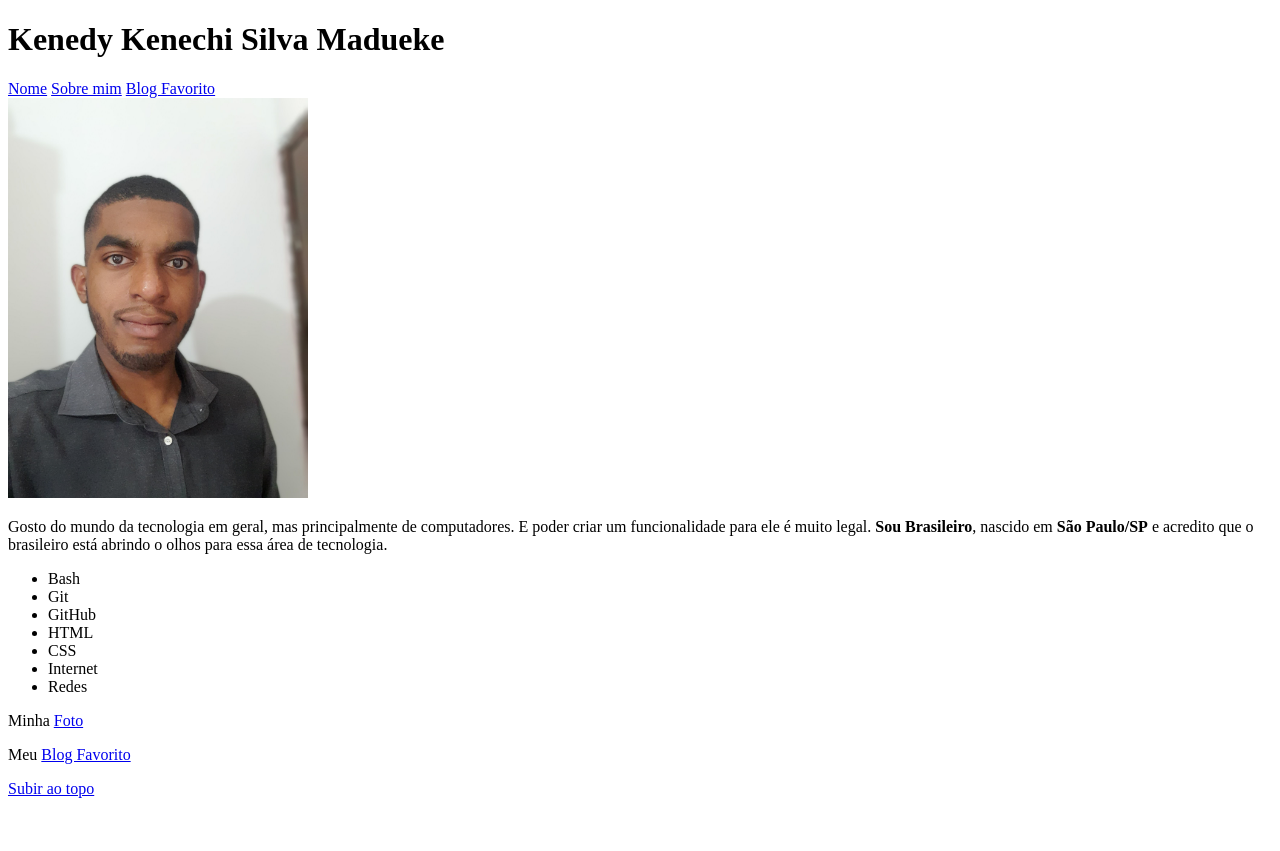
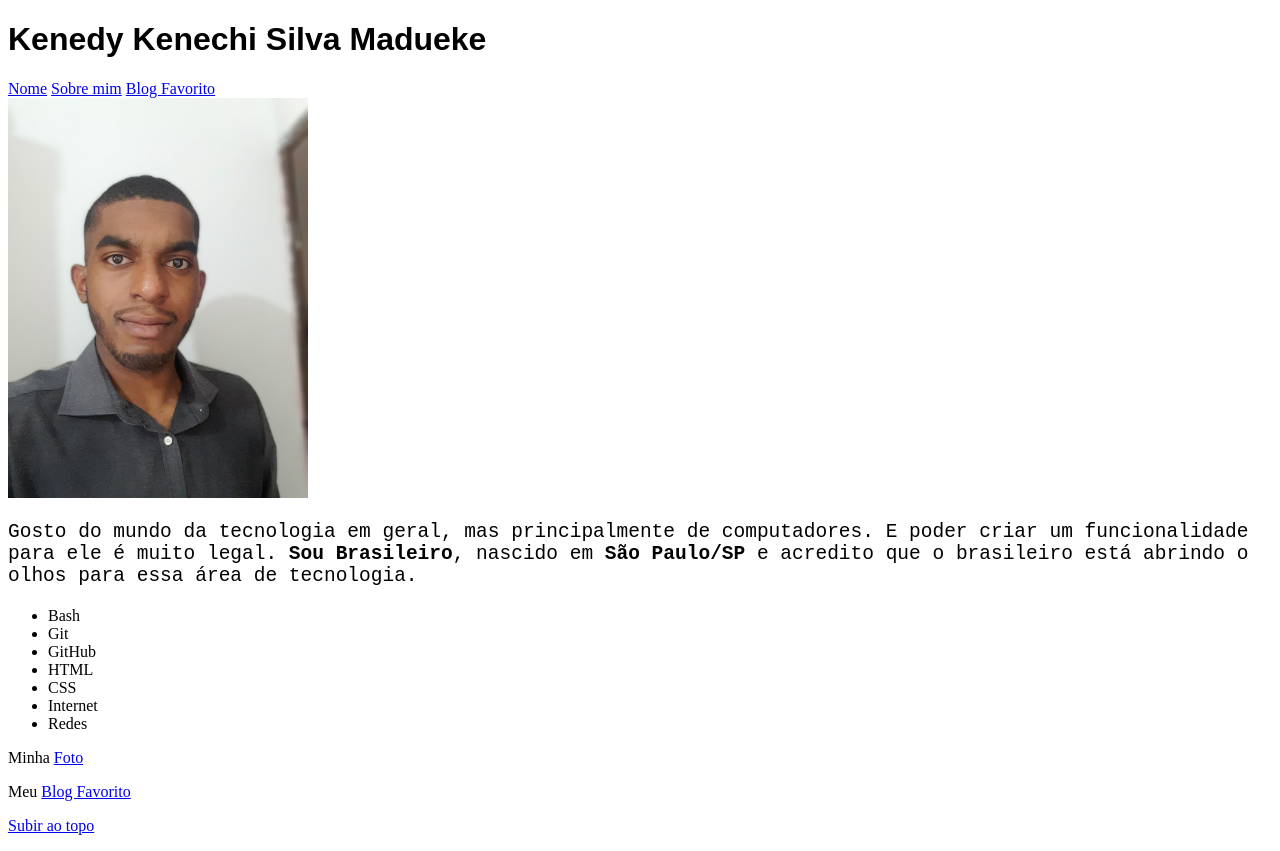
Before and after one commit to Kemadu/Kemadu.github.io, a plain HTML site: page index.html in a window 1280 px wide. Before the commit the page ends 814 px from the top, so only its background shows below. Drawn offline with Linux system fonts and the light colour scheme.

Commit message:
Fonte do nome e descricao nova

```diff
--- a/index.html
+++ b/index.html
@@ -4,6 +4,17 @@
     <meta charset="UTF-8">
     <meta name="viewport" content="width=device-width, initial-scale=1.0">
     <title>Meu Portfólio</title>
+    <style>
+
+        h1 {
+            font-family: Arial, Helvetica, sans-serif;
+        }
+
+        .descricao {
+            font-family: monospace;
+            font-size: 1.5em;
+        }
+    </style>
 </head>
 <body id="topo">
     <header>
@@ -18,7 +29,7 @@
     <main id="sobre-mim">
         <img src="./minha-foto.jpg" alt="Foto de Kenedy" width="300px" id="minha-foto">
 
-    <p>Gosto do mundo da tecnologia em geral, mas principalmente de computadores. E poder criar um funcionalidade para ele é muito legal. <strong>Sou Brasileiro</strong>, nascido em <strong>São Paulo/SP</strong> e acredito que o brasileiro está abrindo o olhos para essa área de tecnologia.</p>
+    <p class="descricao">Gosto do mundo da tecnologia em geral, mas principalmente de computadores. E poder criar um funcionalidade para ele é muito legal. <strong>Sou Brasileiro</strong>, nascido em <strong>São Paulo/SP</strong> e acredito que o brasileiro está abrindo o olhos para essa área de tecnologia.</p>
 
     <ul>
         <li>Bash</li>
```
